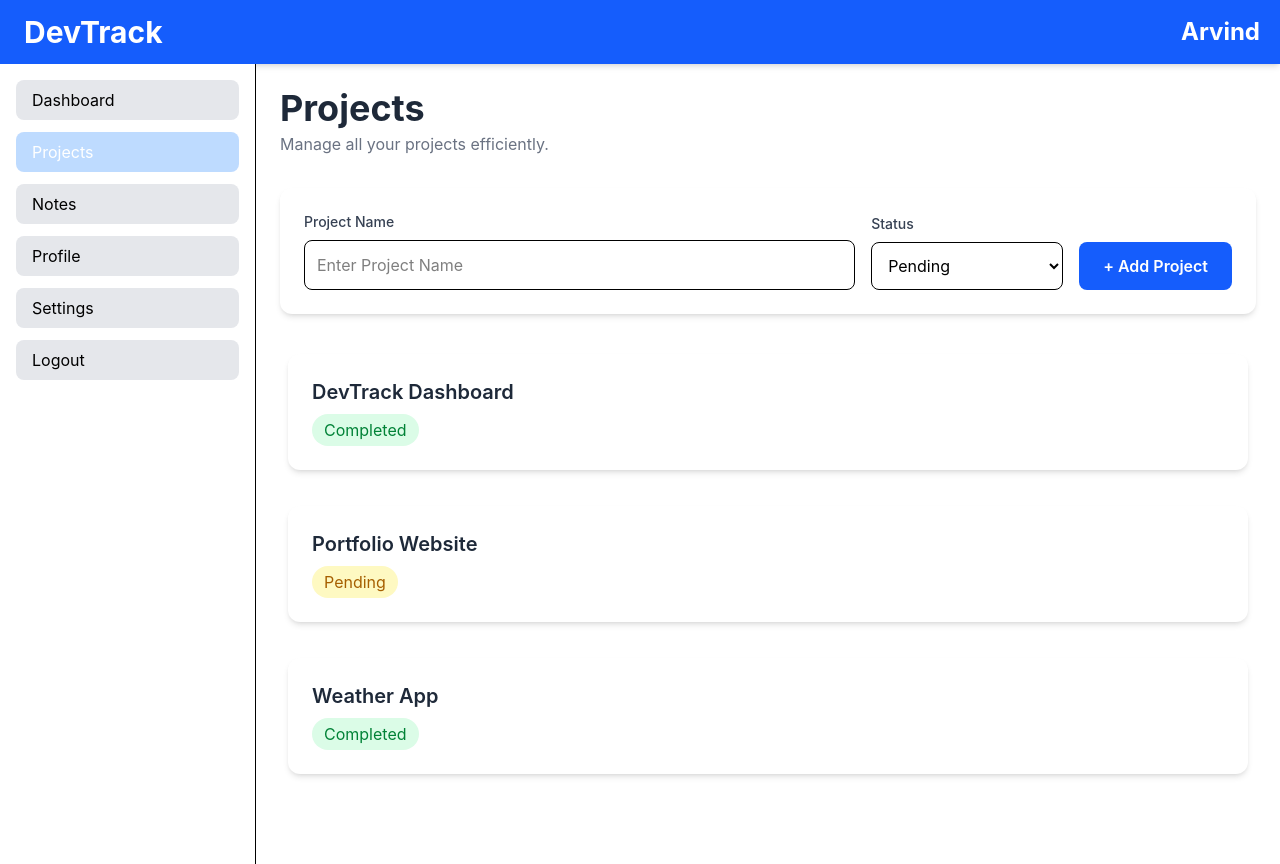
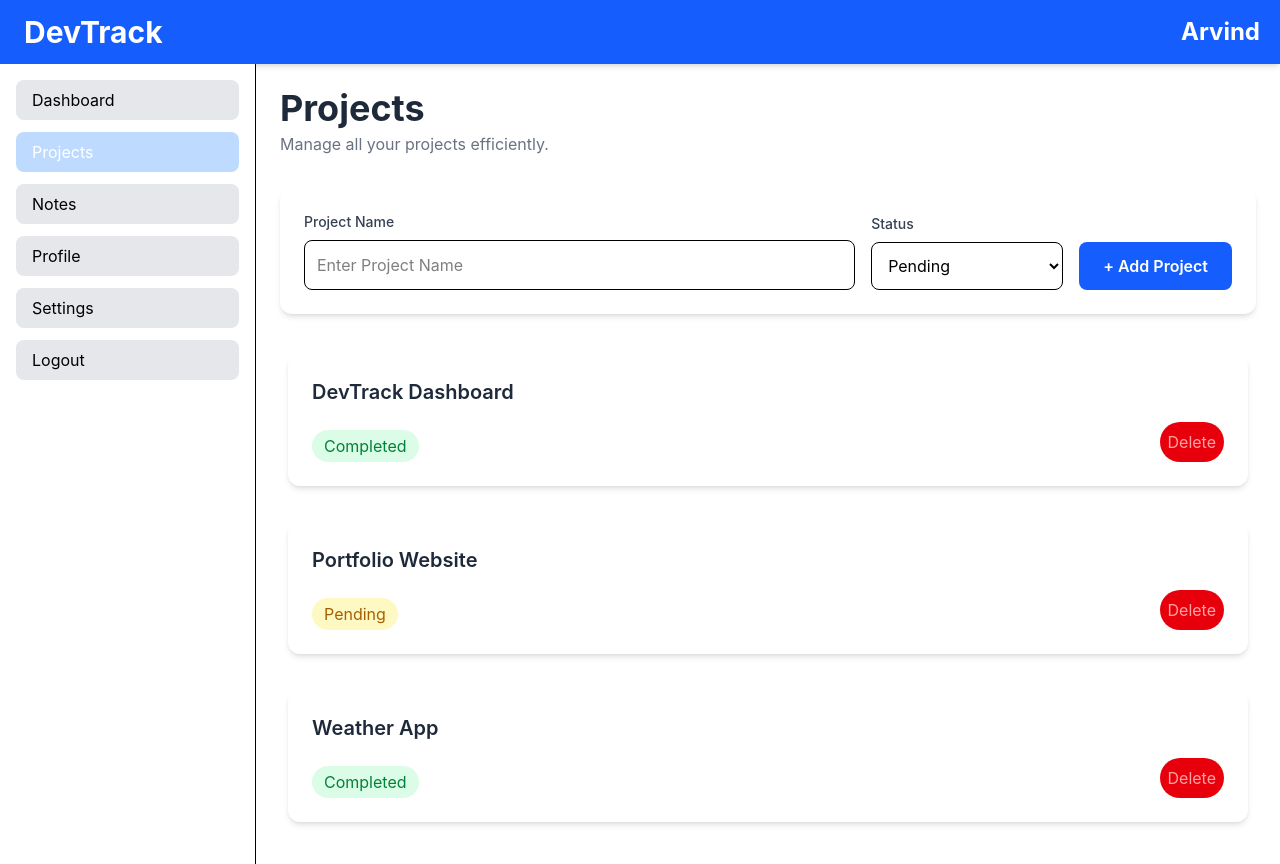
Before and after one commit to arvindshah07/DevTrack, a React (Vite) app: page /projects in a window 1280 px wide. Built offline with nearby package versions, Linux system fonts and the light colour scheme.

Commit message:
Complete project management with add and delete features

```diff
--- a/src/components/projects/ProjectCard.jsx
+++ b/src/components/projects/ProjectCard.jsx
@@ -1,13 +1,20 @@
 import React from 'react'
 
-function ProjectCard({title,status}) {
+function ProjectCard({title,status,id,deleteProject}) {
   return (
-    <div className='bg-white shadow-md p-6 rounded-xl m-2'>
+    <div className='bg-white shadow-md p-6 rounded-xl m-2 hover:shadow-lg transition'>
       <h2 className='text-gray-800 text-xl font-semibold'>{title}</h2>
-      <p className={
+     <div className='flex justify-between items-center mt-4'>
+       <p className={
         status==="Completed"? "bg-green-100 text-green-700 px-3 py-1 rounded-full inline-block mt-2":
         "bg-yellow-100 text-yellow-700 px-3 py-1 rounded-full inline-block mt-2"
       }> {status}</p>
+      <button
+      onClick={()=>deleteProject(id)}
+      className='bg-red-600 rounded-3xl p-2 cursor-pointer text-red-300'>
+        Delete
+        </button>
+     </div>
     </div>
   )
 }
--- a/src/pages/Projects.jsx
+++ b/src/pages/Projects.jsx
@@ -23,6 +23,7 @@ function Projects() {
 
   const [projectName, setProjectName] = useState("");
   const [status, setStatus] = useState("Pending");
+  // const[deleteProject,setDeleteProject]=useState(false);
 
   function addProject() {
     if (projectName.trim() === "") return;
@@ -32,14 +33,18 @@ function Projects() {
       {
         id: projects.length + 1,
         title: projectName,
-        status,
+        status
       },
     ]);
 
     setProjectName("");
     setStatus("Pending");
   }
-
+  function deleteProject(id) {
+  setProjects(
+    projects.filter((project) => project.id !== id)
+  );
+  }
   return (
     <Layout>
       {/* Header */}
@@ -102,9 +107,11 @@ function Projects() {
       <div className="flex flex-col gap-5">
         {projects.map((project) => (
           <ProjectCard
+            id={project.id}
             key={project.id}
             title={project.title}
             status={project.status}
+            deleteProject={deleteProject}
           />
         ))}
       </div>
```
